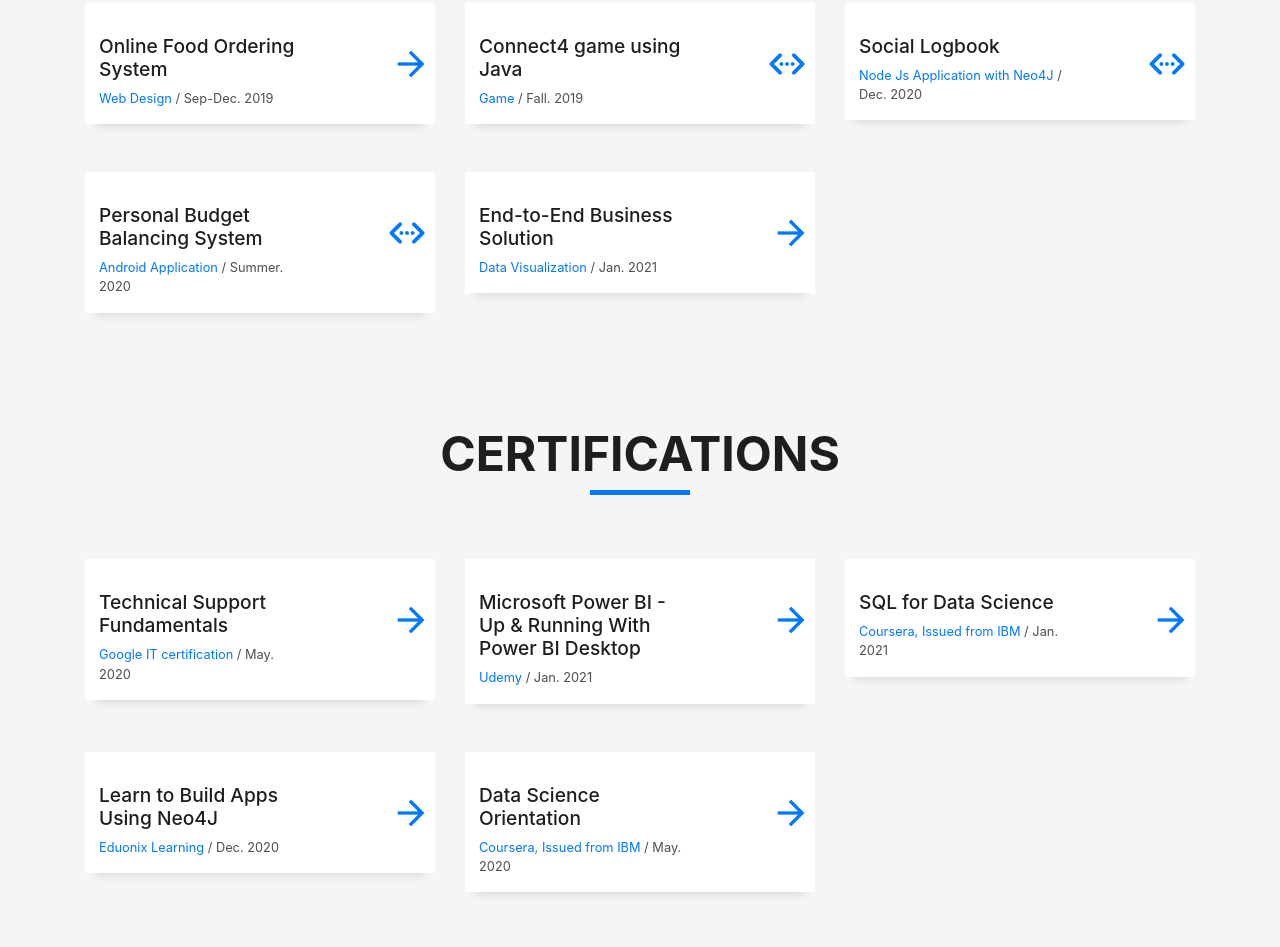
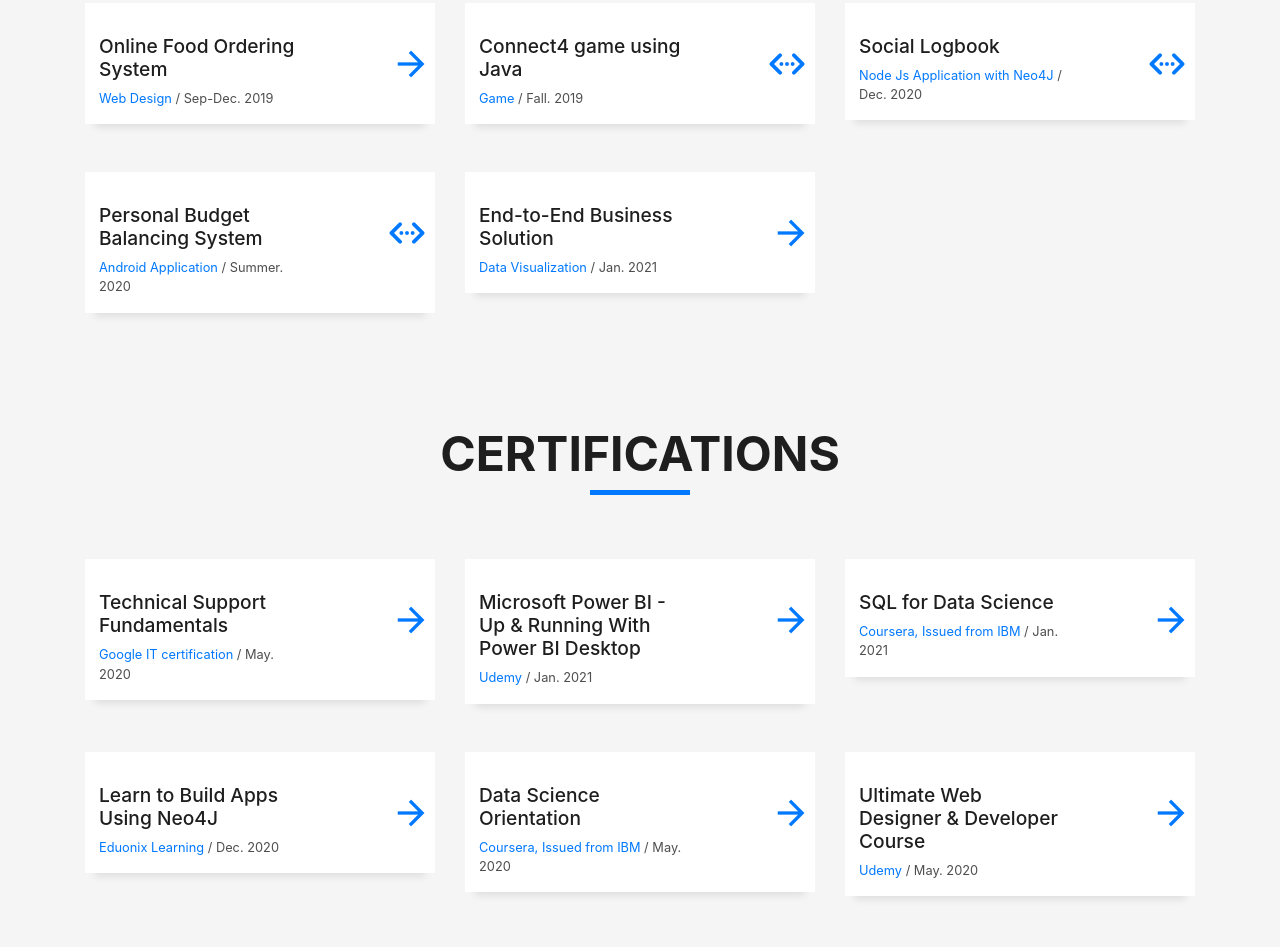
Before and after one commit to AzizulHakim96/azizulhakim96.github.io, a plain HTML site: page index.html in a window 1280 px wide. Shown: the part 1730-2677 px from the top of the page. Drawn offline with Linux system fonts and the light colour scheme; files whose address does not match are found by name.

Commit message:
Added certificate

```diff
--- a/index.html
+++ b/index.html
@@ -381,6 +381,27 @@
         </a>
       </div>
     </div>
+    <div class="col-md-4">
+      <div class="work-box">
+          <div class="work-content">
+            <div class="row">
+              <div class="col-sm-8">
+                <h2 class="w-title">Ultimate Web Designer & Developer Course</h2>
+                <div class="w-more">
+                  <span class="w-ctegory">Udemy</span> / <span class="w-date">May. 2020</span>
+                </div>
+              </div>
+              <div class="col-sm-4">
+                <div class="w-like">
+                  <a href="https://www.udemy.com/certificate/UC-f9dcd669-3a94-4722-8e98-2249635ee983/">
+                  <span class="ion-android-arrow-forward"></span>
+                </div>
+              </div>
+            </div>
+          </div>
+        </a>
+      </div>
+    </div>
   </div>
   </div>
     <footer>
```
